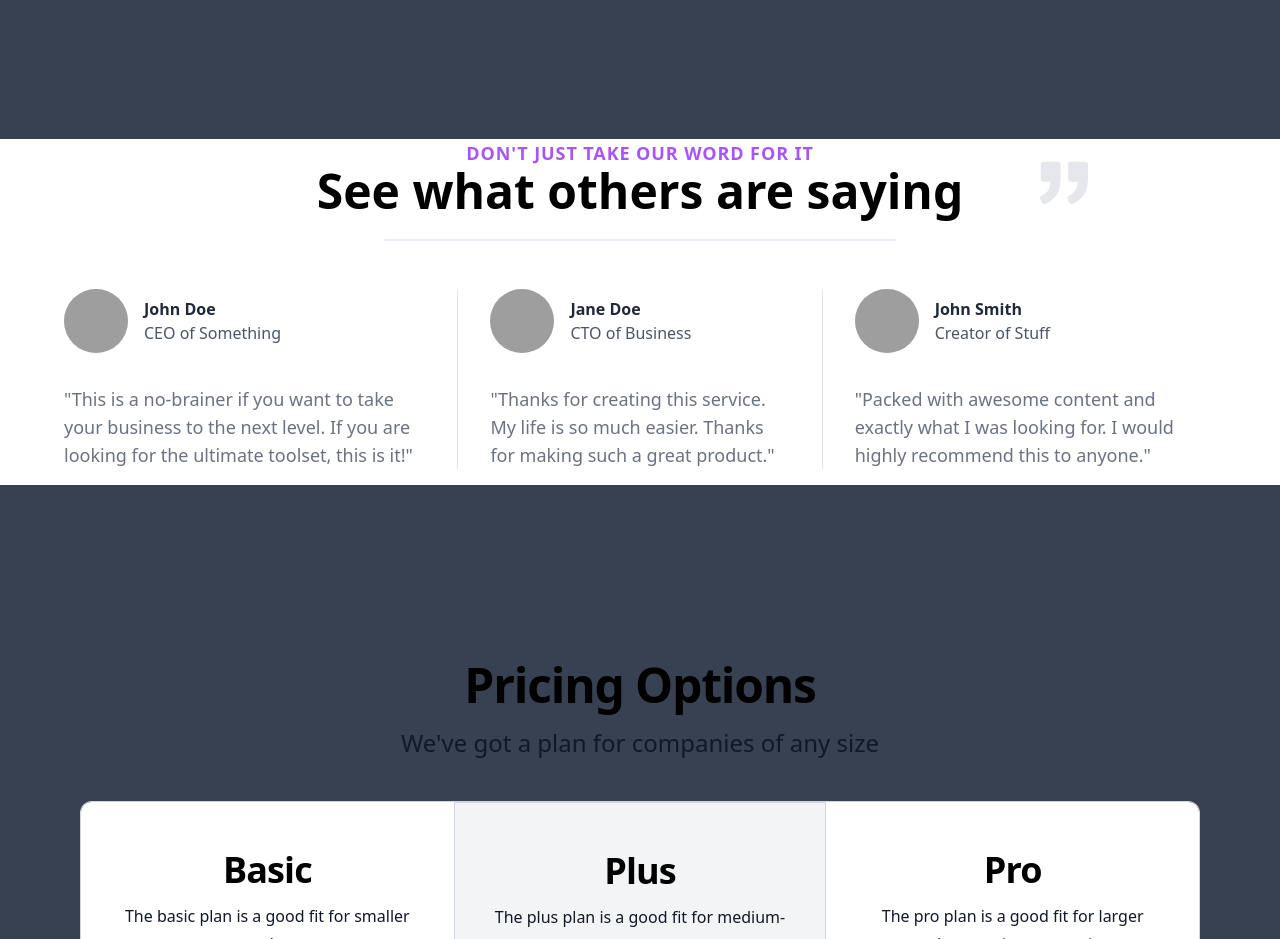
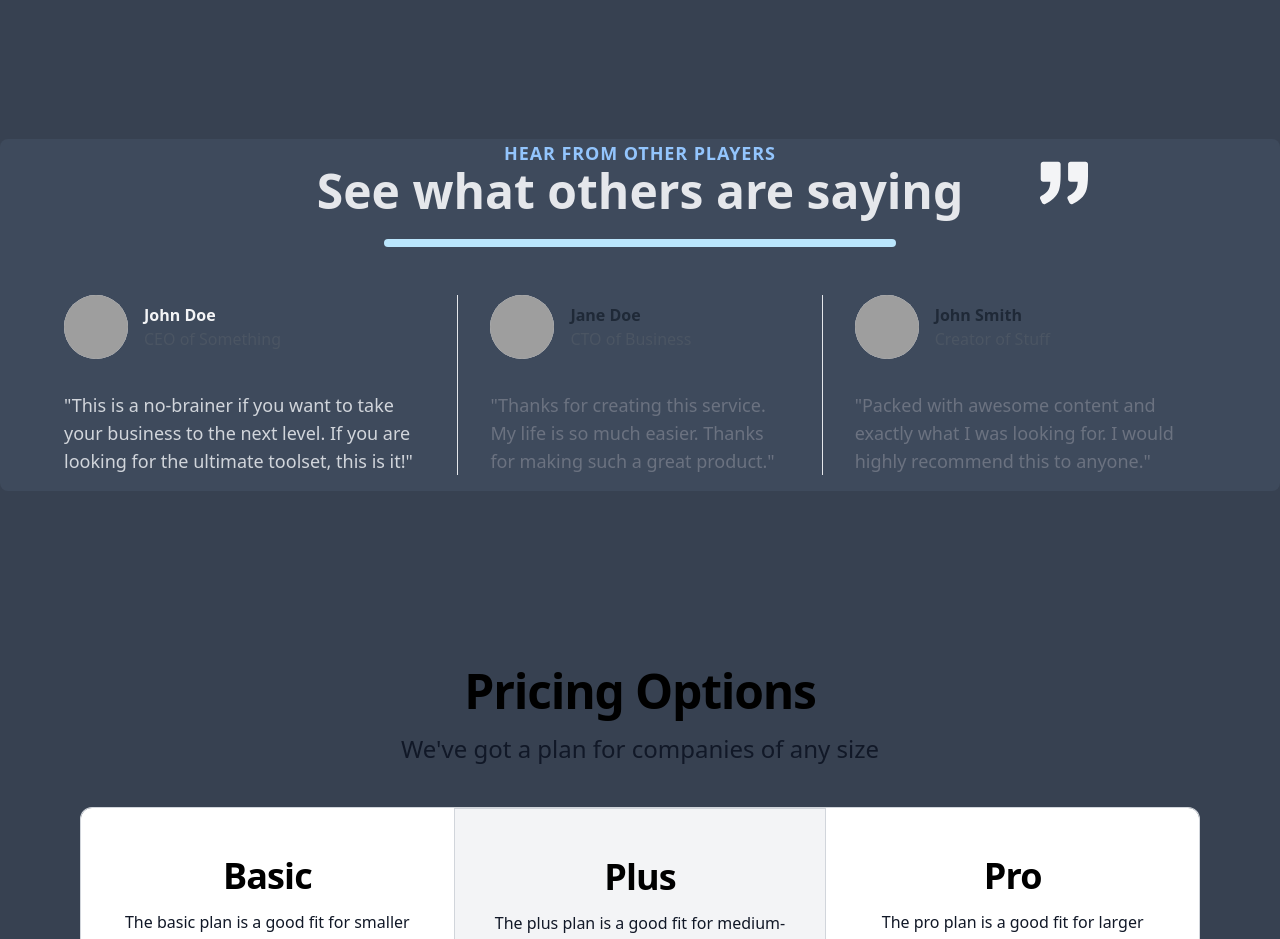
Before and after one commit to a-shevlin/doughnut-react, a React (Create React App) app: page / in a window 1280 px wide. Shown: the part 2020-2959 px from the top of the page. Built offline with nearby package versions, Linux system fonts and the light colour scheme; grey boxes are pictures that could not be loaded.

Commit message:
WIP testimonial.

```diff
--- a/src/components/Testimonial.js
+++ b/src/components/Testimonial.js
@@ -4,18 +4,16 @@ function Testimonial() {
 	return (
 		<React.Fragment>
 			<section class="flex items-center justify-center py-20 bg-gray-700 min-w-screen">
-          <div class="px-16 bg-white">
+				<div class="px-16 bg-grayB rounded-lg">
 					<div class="container flex flex-col items-start mx-auto lg:items-center">
-                  <p class="relative flex items-start justify-start w-full text-lg font-bold tracking-wider text-purple-500 uppercase lg:justify-center lg:items-center">Don't just take our word for it</p>
-
-
-                  <h2 class="relative flex items-start justify-start w-full max-w-3xl text-5xl font-bold lg:justify-center">
-                      <svg xmlns="http://www.w3.org/2000/svg" fill="currentColor" class="absolute right-0 hidden w-12 h-12 -mt-2 -mr-16 text-gray-200 lg:inline-block" viewBox="0 0 975.036 975.036">
+						<p class="relative flex items-start justify-start w-full text-lg font-bold tracking-wider text-blue-300 uppercase lg:justify-center lg:items-center">hear from other players</p>
+						<h2 class="relative flex items-start justify-start w-full max-w-3xl text-5xl text-gray-200 font-bold lg:justify-center">
+							<svg xmlns="http://www.w3.org/2000/svg" fill="currentColor" class="absolute right-0 hidden w-12 h-12 -mt-2 -mr-16 text-gray-100 lg:inline-block" viewBox="0 0 975.036 975.036">
 							<path d="M925.036 57.197h-304c-27.6 0-50 22.4-50 50v304c0 27.601 22.4 50 50 50h145.5c-1.9 79.601-20.4 143.3-55.4 191.2-27.6 37.8-69.399 69.1-125.3 93.8-25.7 11.3-36.8 41.7-24.8 67.101l36 76c11.6 24.399 40.3 35.1 65.1 24.399 66.2-28.6 122.101-64.8 167.7-108.8 55.601-53.7 93.7-114.3 114.3-181.9 20.601-67.6 30.9-159.8 30.9-276.8v-239c0-27.599-22.401-50-50-50zM106.036 913.497c65.4-28.5 121-64.699 166.9-108.6 56.1-53.7 94.4-114.1 115-181.2 20.6-67.1 30.899-159.6 30.899-277.5v-239c0-27.6-22.399-50-50-50h-304c-27.6 0-50 22.4-50 50v304c0 27.601 22.4 50 50 50h145.5c-1.9 79.601-20.4 143.3-55.4 191.2-27.6 37.8-69.4 69.1-125.3 93.8-25.7 11.3-36.8 41.7-24.8 67.101l35.9 75.8c11.601 24.399 40.501 35.2 65.301 24.399z">
 							</path>
 						</svg>
 							See what others are saying</h2>
-                      <div class="block w-full h-0.5 max-w-lg mt-6 bg-purple-100 rounded-full"></div>
+							<div class="block w-full h-2 max-w-lg mt-6 bg-sky-200 rounded-full"></div>
 
 						<div class="items-center justify-center w-full mt-12 mb-4 lg:flex">
 							<div class="flex flex-col items-start justify-start w-full h-auto mb-12 lg:w-1/3 lg:mb-0">
@@ -24,11 +22,11 @@ function Testimonial() {
 										<img src="https://images.unsplash.com/photo-1527980965255-d3b416303d12?ixlib=rb-1.2.1&amp;ixid=eyJhcHBfaWQiOjEyMDd9&amp;auto=format&amp;fit=crop&amp;w=1700&amp;q=80" class="object-cover w-full h-full" />
 									</div>
 									<div class="flex flex-col items-start justify-center">
-                                  <h4 class="font-bold text-gray-800">John Doe</h4>
+										<h4 class="font-bold text-gray-100">John Doe</h4>
 										<p class="text-gray-600">CEO of Something</p>
 									</div>
 								</div>
-                          <blockquote class="mt-8 text-lg text-gray-500">"This is a no-brainer if you want to take your business to the next level. If you are looking for the ultimate toolset, this is it!"</blockquote>
+								<blockquote class="mt-8 text-lg text-gray-300">"This is a no-brainer if you want to take your business to the next level. If you are looking for the ultimate toolset, this is it!"</blockquote>
 							</div>
 							<div class="flex flex-col items-start justify-start w-full h-auto px-0 mx-0 mb-12 border-l border-r border-transparent lg:w-1/3 lg:mb-0 lg:px-8 lg:mx-8 lg:border-gray-200">
 								<div class="flex items-center justify-center">
--- a/tailwind.config.js
+++ b/tailwind.config.js
@@ -4,7 +4,11 @@ module.exports = {
     "./src/**/*.{js,jsx,ts,tsx}",
   ],
   theme: {
-    extend: {},
+    extend: {
+      colors: {
+        'grayB': '#3e4a5c',
+      },
+    },
   },
   plugins: [],
 }
```
Lines whose indentation alone changed are shown as unchanged.
